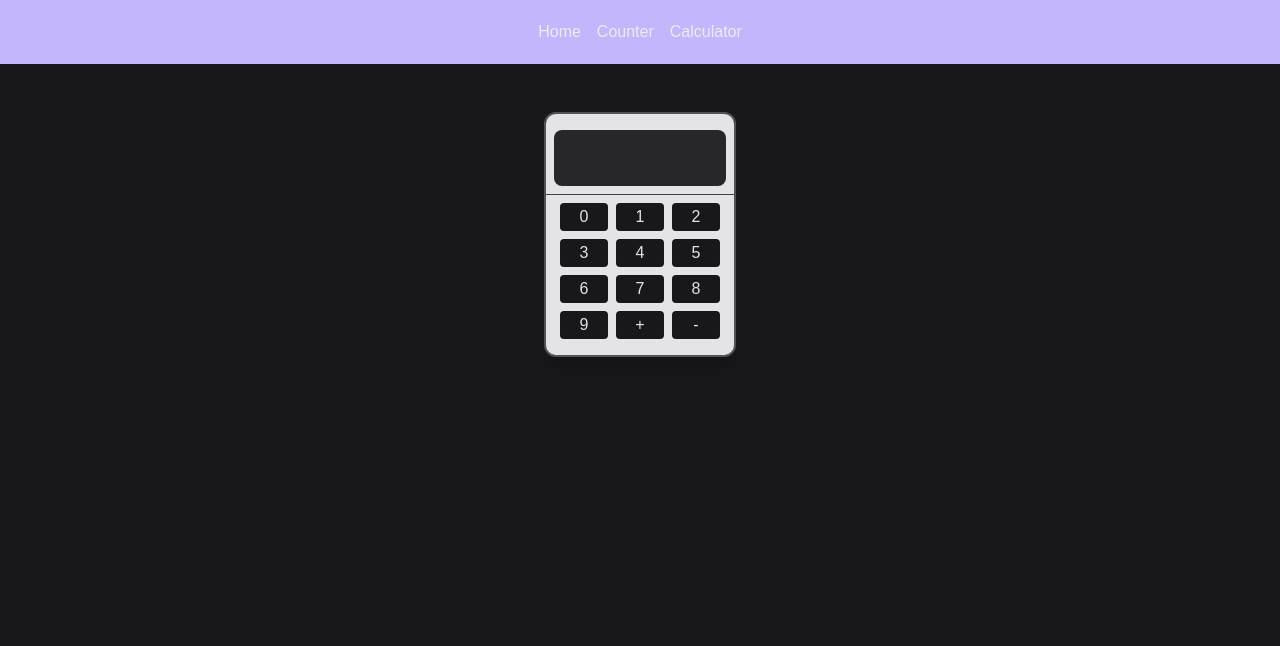
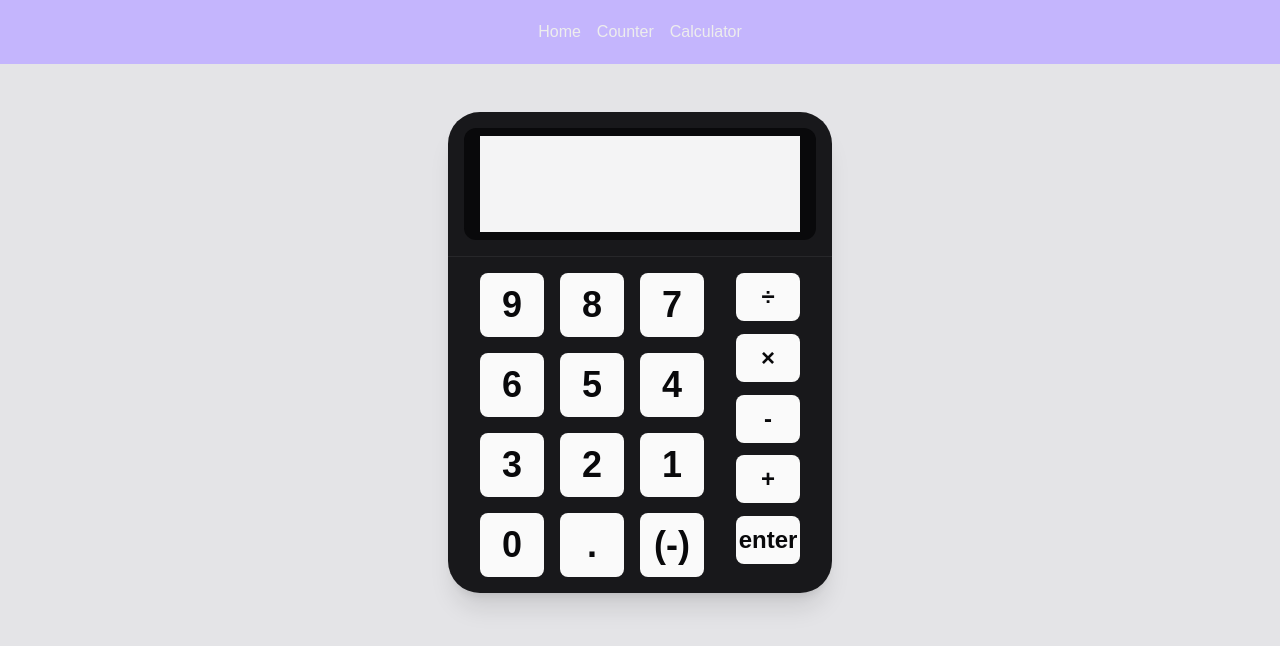
Before and after one commit to brandon-relentnet/ti84-plus-ce, a Next.js app: page /calculator in a window 1280 px wide. Shown: the top 646 px of the page. Built offline with nearby package versions, Linux system fonts and the light colour scheme.

Commit message:
Practiced using tailwindCSS to stylize web elements in ways that mimic the aesthetics of common real-life objects, like in this case, a ti-84 plus calculator. Also learned how to use and apply custom fonts on a web page.

```diff
--- a/src/app/globals.css
+++ b/src/app/globals.css
@@ -19,3 +19,7 @@ body {
   background: var(--background);
   font-family: Arial, Helvetica, sans-serif;
 }
+
+#calculator-font {
+  font-family: "digital7", sans-serif;
+}
--- a/src/app/layout.js
+++ b/src/app/layout.js
@@ -1,6 +1,12 @@
+import localFont from "next/font/local";
 import { Geist, Geist_Mono } from "next/font/google";
 import "./globals.css";
 import Navbar from "@/components/navbar/Navbar";
+
+const digital7 = localFont({
+  src: "../fonts/digital-7.ttf",
+  preload: false
+});
 
 const geistSans = Geist({
   variable: "--font-geist-sans",
@@ -21,10 +27,10 @@ export default function RootLayout({ children }) {
   return (
     <html lang="en">
       <body
-        className={`${geistSans.variable} ${geistMono.variable} antialiased`}
+        className={`${geistSans.variable} ${geistMono.variable} ${digital7.variable} antialiased`}
       >
         <Navbar />
-        <div className="pt-28 bg-zinc-900">
+        <div className="pt-28 bg-zinc-200">
         {children}
         </div>
       </body>
--- a/src/components/Button.js
+++ b/src/components/Button.js
@@ -3,7 +3,7 @@ export default function ({ children, onClick, value }) {
         <button
         onClick={onClick}
         value={value}
-        className="text-zinc-200 bg-zinc-900 border-2 border-transparent hover:border-zinc-400 transition duration-150 active:border-zinc-600 rounded active:scale-110"
+        className="font-bold text-zinc-200 bg-zinc-900 border-2 border-transparent hover:border-zinc-400 transition duration-150 active:border-zinc-600 rounded active:scale-110 w-16 h-12"
         >
             {children}
         </button>
--- a/src/components/calculator/Calculator.js
+++ b/src/components/calculator/Calculator.js
@@ -3,8 +3,8 @@
 import CalculatorButtons from "./CalculatorButtons";
 import { useState } from "react";
 
-const numbers = Array.from(Array(10).keys());
-const operands = ["+", "-"];
+const numbers = [9, 8, 7, 6, 5, 4, 3, 2, 1, 0, ".", "(-)"];
+const operands = ["÷", "×", "-", "+", "enter"];
 let previousNumbers = "";
 let totalOperandsPressed = 0;
 let displayedCalculation = "";
@@ -74,13 +74,19 @@ export default function Calculator() {
         setTotal(currentRef);
     }
 
+    function subtraction() {
+
+    }
+
     return (
-        <div className="flex flex-col justify-center border-2 w-48 mx-auto py-4 rounded-xl bg-zinc-200 border-zinc-600 shadow-xl">
-            <div className="flex justify-center items-center h-14 bg-zinc-800 mx-2 mb-2 rounded-lg">
-                <h1 className="text-lg text-zinc-200 font-semibold">{total}{pressedNumbers}</h1>
+        <div className="flex flex-col justify-center w-96 mx-auto py-4 rounded-[2rem] bg-zinc-900 shadow-xl">
+            <div className="h-28 bg-zinc-950 mx-4 mb-4 rounded-xl px-4 py-2">
+                <div className="flex justify-center h-full w-full items-center overflow-hidden bg-zinc-100 z-10">
+                    <h1 id="calculator-font" className="text-6xl text-zinc-950 font-semibold">{total}{pressedNumbers}</h1>
+                </div>
             </div>
-            <div className="h-px bg-zinc-700 mb-2" />
-            <CalculatorButtons numbers={numbers} onClick={handleClick} />
+            <div className="h-px bg-zinc-800 mb-4" />
+            <CalculatorButtons numbers={numbers} operands={operands} onClick={handleClick} />
         </div>
     );
 }
--- a/src/components/calculator/CalculatorButtons.js
+++ b/src/components/calculator/CalculatorButtons.js
@@ -1,14 +1,33 @@
 import Button from "../Button"
 
-export default function CalculatorButtons({ numbers, onClick }) {
+export default function CalculatorButtons({ numbers, onClick, operands }) {
 
     return (
-        <div className="grid grid-cols-3 mx-auto w-40 gap-2">
-            {numbers.map((number) => (
-                <Button onClick={onClick} key={number} value={number}>{number}</Button>
-            ))}
-            <Button onClick={onClick} value="+">+</Button>
-            <Button onClick={onClick} value="-">-</Button>
+        <div className="flex justify-evenly">
+            <div className="grid grid-cols-3 gap-4 text-4xl">
+                {numbers.map((number) => (
+                    <button
+                        className="font-bold text-zinc-950 bg-zinc-50 border-2 border-transparent hover:border-zinc-400 transition duration-150 active:border-zinc-600 rounded-lg active:scale-110 w-16 h-16"
+                        onClick={onClick}
+                        key={number}
+                        value={number}
+                    >
+                        {number}
+                    </button>
+                ))}
+            </div>
+            <div className="grid grid-cols-1 text-2xl">
+                {operands.map((operand) => (
+                    <button
+                        className="font-bold text-zinc-950 bg-zinc-50 border-2 border-transparent hover:border-zinc-400 transition duration-150 active:border-zinc-600 rounded-lg active:scale-110 w-16 h-12"
+                        onClick={onClick}
+                        key={operand}
+                        value={operand}
+                    >
+                        {operand}
+                    </button>
+                ))}
+            </div>
         </div>
     )
 }
```
Also changed, not shown: src/fonts/digital-7.ttf (added).
